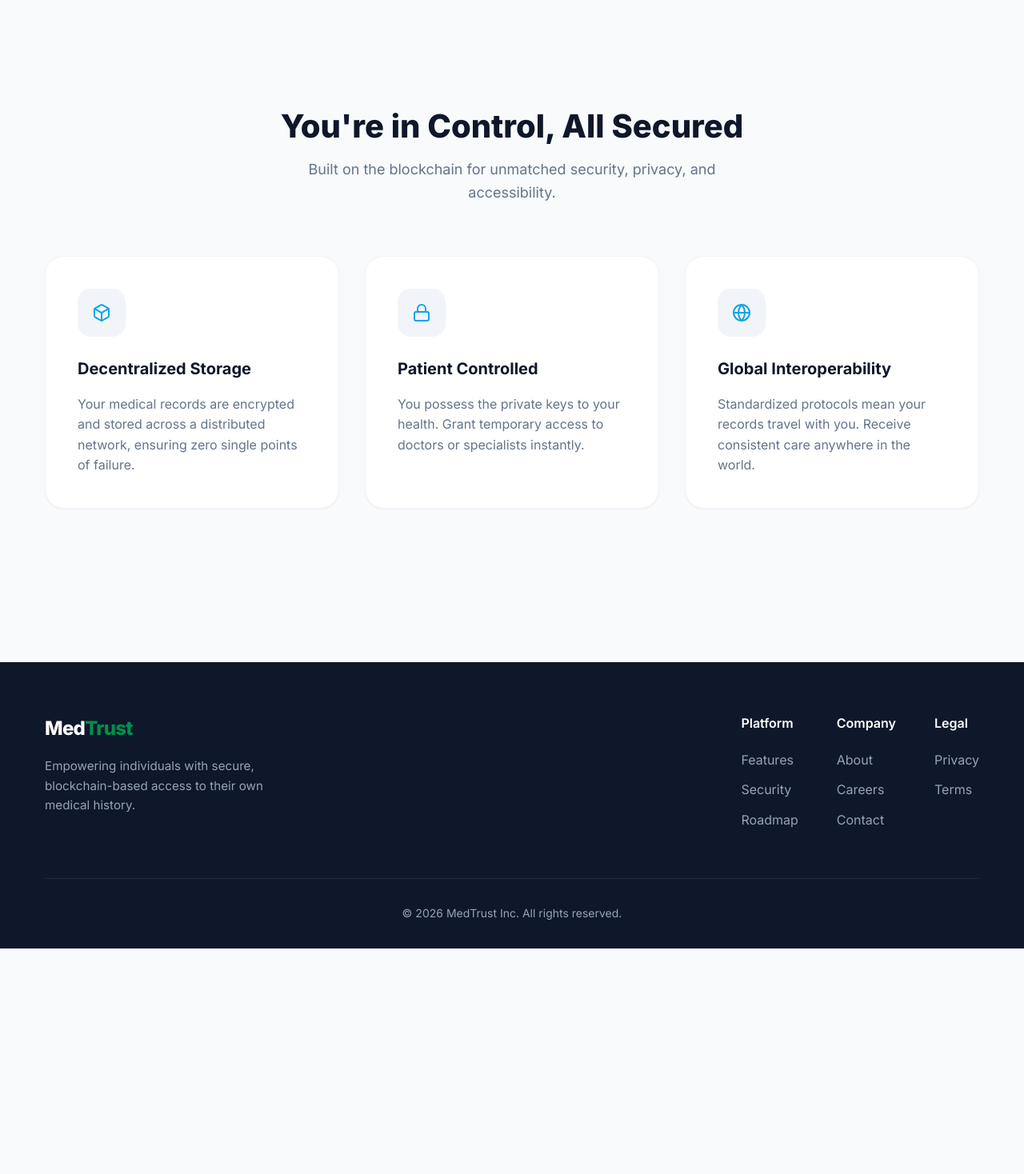
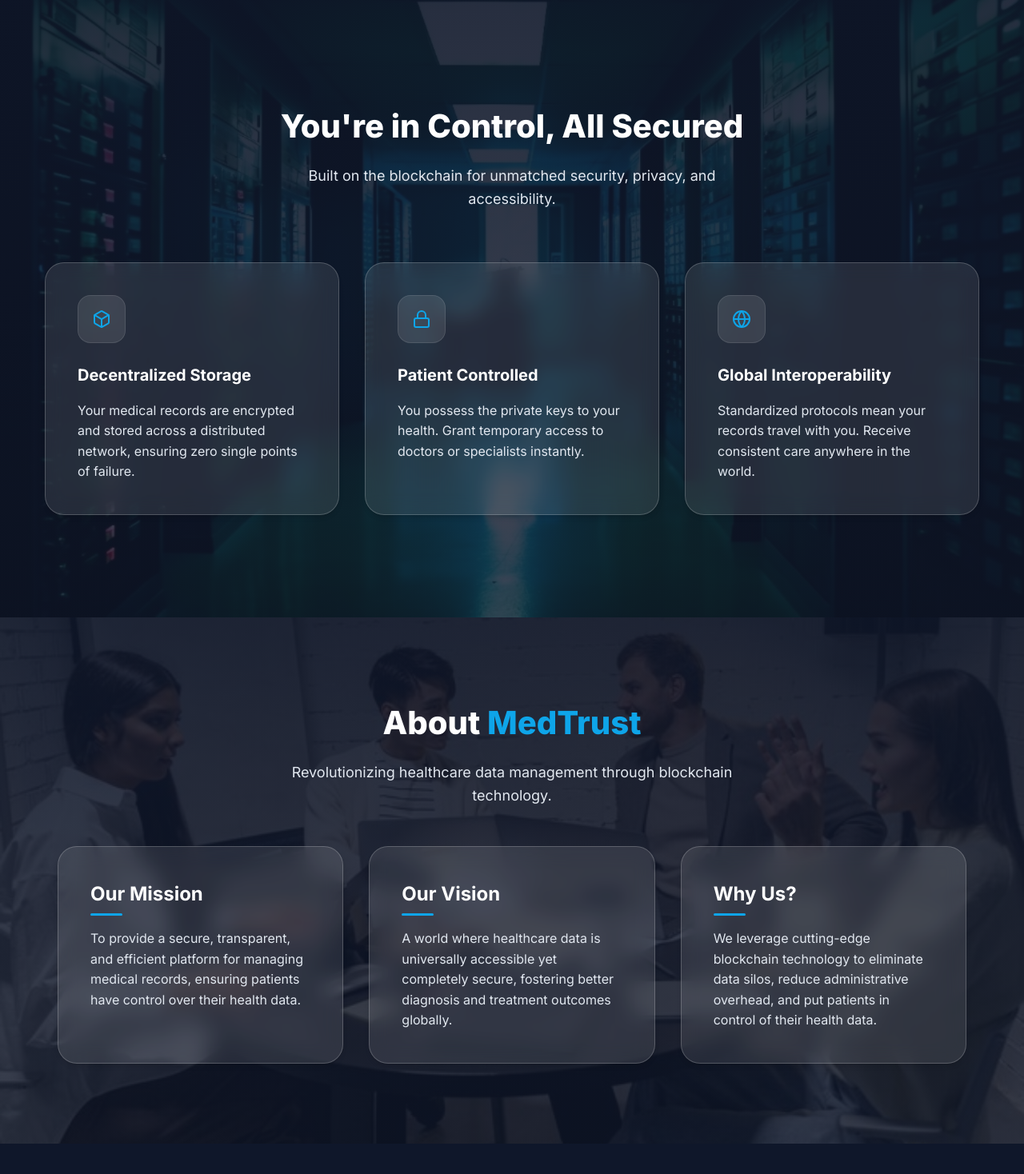
Before and after one commit to MatthewEngelbert/medtrust, a React (Vite) app: page / in a window 1280 px wide. Shown: the part 802-2270 px from the top of the page at 80% size. Before the commit the page ends 1988 px from the top, so only its background shows below. Built offline with nearby package versions, Linux system fonts and the light colour scheme.

Commit message:
Changes to UI

```diff
--- /dev/null
+++ b/src/components/AboutUs.css
@@ -0,0 +1,83 @@
+.about-section {
+    padding: 100px 0;
+    background: linear-gradient(rgba(15, 23, 42, 0.9), rgba(15, 23, 42, 0.8)), url('../assets/about-us.png');
+    background-size: cover;
+    background-position: center;
+    background-repeat: no-repeat;
+}
+
+.about-content {
+    text-align: center;
+    max-width: 1200px;
+    margin: 0 auto;
+    padding: 0 1rem;
+}
+
+.section-title {
+    font-size: 2.5rem;
+    font-weight: 800;
+    color: #ffffff;
+    margin-bottom: 1rem;
+}
+
+.section-title .highlight {
+    color: var(--color-primary, #0ea5e9);
+}
+
+.section-subtitle {
+    font-size: 1.125rem;
+    color: #e2e8f0;
+    max-width: 600px;
+    margin: 0 auto 3rem;
+    line-height: 1.6;
+}
+
+.about-grid {
+    display: grid;
+    grid-template-columns: repeat(auto-fit, minmax(300px, 1fr));
+    gap: 2rem;
+    margin-top: 2rem;
+}
+
+.about-card {
+    background: rgba(255, 255, 255, 0.1);
+    backdrop-filter: blur(12px);
+    -webkit-backdrop-filter: blur(12px);
+    padding: 2.5rem;
+    border-radius: 1.5rem;
+    box-shadow: 0 4px 6px -1px rgba(0, 0, 0, 0.1), 0 2px 4px -1px rgba(0, 0, 0, 0.06);
+    border: 1px solid rgba(255, 255, 255, 0.2);
+    transition: transform 0.3s ease, box-shadow 0.3s ease;
+    text-align: left;
+}
+
+.about-card:hover {
+    transform: translateY(-5px);
+    box-shadow: 0 20px 25px -5px rgba(0, 0, 0, 0.2), 0 10px 10px -5px rgba(0, 0, 0, 0.1);
+    background: rgba(255, 255, 255, 0.15);
+}
+
+.about-card h3 {
+    font-size: 1.5rem;
+    font-weight: 700;
+    color: #ffffff;
+    margin-bottom: 1rem;
+    position: relative;
+    padding-bottom: 0.5rem;
+}
+
+.about-card h3::after {
+    content: '';
+    position: absolute;
+    bottom: 0;
+    left: 0;
+    width: 40px;
+    height: 3px;
+    background: var(--color-primary, #0ea5e9);
+    border-radius: 2px;
+}
+
+.about-card p {
+    color: #e2e8f0;
+    line-height: 1.6;
+}
--- /dev/null
+++ b/src/components/AboutUs.jsx
@@ -0,0 +1,34 @@
+import React from 'react';
+import './AboutUs.css';
+
+const AboutUs = () => {
+    return (
+        <section id="about" className="about-section">
+            <div className="container">
+                <div className="about-content">
+                    <h2 className="section-title">About <span className="highlight">MedTrust</span></h2>
+                    <p className="section-subtitle">
+                        Revolutionizing healthcare data management through blockchain technology.
+                    </p>
+
+                    <div className="about-grid">
+                        <div className="about-card">
+                            <h3>Our Mission</h3>
+                            <p>To provide a secure, transparent, and efficient platform for managing medical records, ensuring patients have control over their health data.</p>
+                        </div>
+                        <div className="about-card">
+                            <h3>Our Vision</h3>
+                            <p>A world where healthcare data is universally accessible yet completely secure, fostering better diagnosis and treatment outcomes globally.</p>
+                        </div>
+                        <div className="about-card">
+                            <h3>Why Us?</h3>
+                            <p>We leverage cutting-edge blockchain technology to eliminate data silos, reduce administrative overhead, and put patients in control of their health data.</p>
+                        </div>
+                    </div>
+                </div>
+            </div>
+        </section>
+    );
+};
+
+export default AboutUs;
--- a/src/components/Features.css
+++ b/src/components/Features.css
@@ -6,11 +6,13 @@
 }
 
 .feature-card {
-    background: white;
+    background: rgba(255, 255, 255, 0.1);
+    backdrop-filter: blur(12px);
+    -webkit-backdrop-filter: blur(12px);
     border-radius: 1.5rem;
     padding: 2.5rem;
-    box-shadow: var(--shadow-sm);
-    border: 1px solid #f1f5f9;
+    box-shadow: 0 4px 6px -1px rgba(0, 0, 0, 0.1), 0 2px 4px -1px rgba(0, 0, 0, 0.06);
+    border: 1px solid rgba(255, 255, 255, 0.2);
     transition: all 0.3s ease;
     position: relative;
     overflow: hidden;
@@ -18,30 +20,50 @@
 
 .feature-card:hover {
     transform: translateY(-5px);
-    box-shadow: var(--shadow-xl);
-    border-color: rgba(14, 165, 233, 0.2);
+    box-shadow: 0 20px 25px -5px rgba(0, 0, 0, 0.2), 0 10px 10px -5px rgba(0, 0, 0, 0.1);
+    border-color: rgba(14, 165, 233, 0.4);
+    background: rgba(255, 255, 255, 0.15);
 }
 
 .feature-icon-wrapper {
     width: 60px;
     height: 60px;
     border-radius: 1rem;
-    background: var(--color-bg-alt);
+    background: rgba(255, 255, 255, 0.1);
     display: flex;
     align-items: center;
     justify-content: center;
     margin-bottom: 1.5rem;
     color: var(--color-primary);
+    border: 1px solid rgba(255, 255, 255, 0.1);
 }
 
 .feature-title {
     font-size: 1.25rem;
     font-weight: 700;
-    color: var(--color-secondary);
+    color: #ffffff;
     margin-bottom: 1rem;
 }
 
 .feature-desc {
-    color: var(--color-text-muted);
+    color: #e2e8f0;
     line-height: 1.6;
 }
+
+/* Background Image for Features Section */
+.features-section {
+    background: linear-gradient(rgba(15, 23, 42, 0.9), rgba(15, 23, 42, 0.8)), url('../assets/features-bg.jpg');
+    background-size: cover;
+    background-position: center;
+    background-repeat: no-repeat;
+    /* background-attachment: fixed; Removed per user request */
+}
+
+/* Update text colors to be visible on dark background */
+.features-section .section-title {
+    color: #ffffff;
+}
+
+.features-section .section-subtitle {
+    color: #e2e8f0;
+}
--- a/src/components/Features.jsx
+++ b/src/components/Features.jsx
@@ -38,7 +38,7 @@ const Features = () => {
     ];
 
     return (
-        <section className="section" id="features">
+        <section className="section features-section" id="features">
             <div className="container">
                 <div className="section-header">
                     <h2 className="section-title">You're in Control, All Secured</h2>
--- a/src/components/Footer.css
+++ b/src/components/Footer.css
@@ -2,7 +2,7 @@
     background-color: var(--color-secondary);
     color: #94a3b8;
     padding: 4rem 0 2rem;
-    margin-top: 4rem;
+    /* margin-top: 4rem; Removed to fix gap below About Us */
 }
 
 .footer-content {
--- a/src/components/Hero.css
+++ b/src/components/Hero.css
@@ -55,11 +55,16 @@
 
 .hero-actions .btn-secondary {
     color: #ffffff;
-    border-color: rgba(255, 255, 255, 0.5);
+    border-color: rgba(255, 255, 255, 0.3);
+    background: rgba(255, 255, 255, 0.1);
+    backdrop-filter: blur(12px);
+    -webkit-backdrop-filter: blur(12px);
 }
 
 .hero-actions .btn-secondary:hover {
-    background-color: rgba(255, 255, 255, 0.1);
+    background-color: rgba(255, 255, 255, 0.2);
     border-color: #ffffff;
     color: #ffffff;
+    transform: translateY(-2px);
+    box-shadow: 0 4px 12px rgba(0, 0, 0, 0.1);
 }
--- a/src/pages/LandingPage.jsx
+++ b/src/pages/LandingPage.jsx
@@ -2,6 +2,7 @@ import React, { useState } from 'react';
 import Header from '../components/Header';
 import Hero from '../components/Hero';
 import Features from '../components/Features';
+import AboutUs from '../components/AboutUs';
 import Footer from '../components/Footer';
 import Login from '../components/Login';
 import Register from '../components/Register';
@@ -30,6 +31,7 @@ const LandingPage = () => {
             <main>
                 <Hero onStartNowClick={openLogin} />
                 <Features />
+                <AboutUs />
             </main>
             <Footer />
             <Login
```
Also changed, not shown: src/assets/about-us.png (added), src/assets/features-bg.jpg (added).
